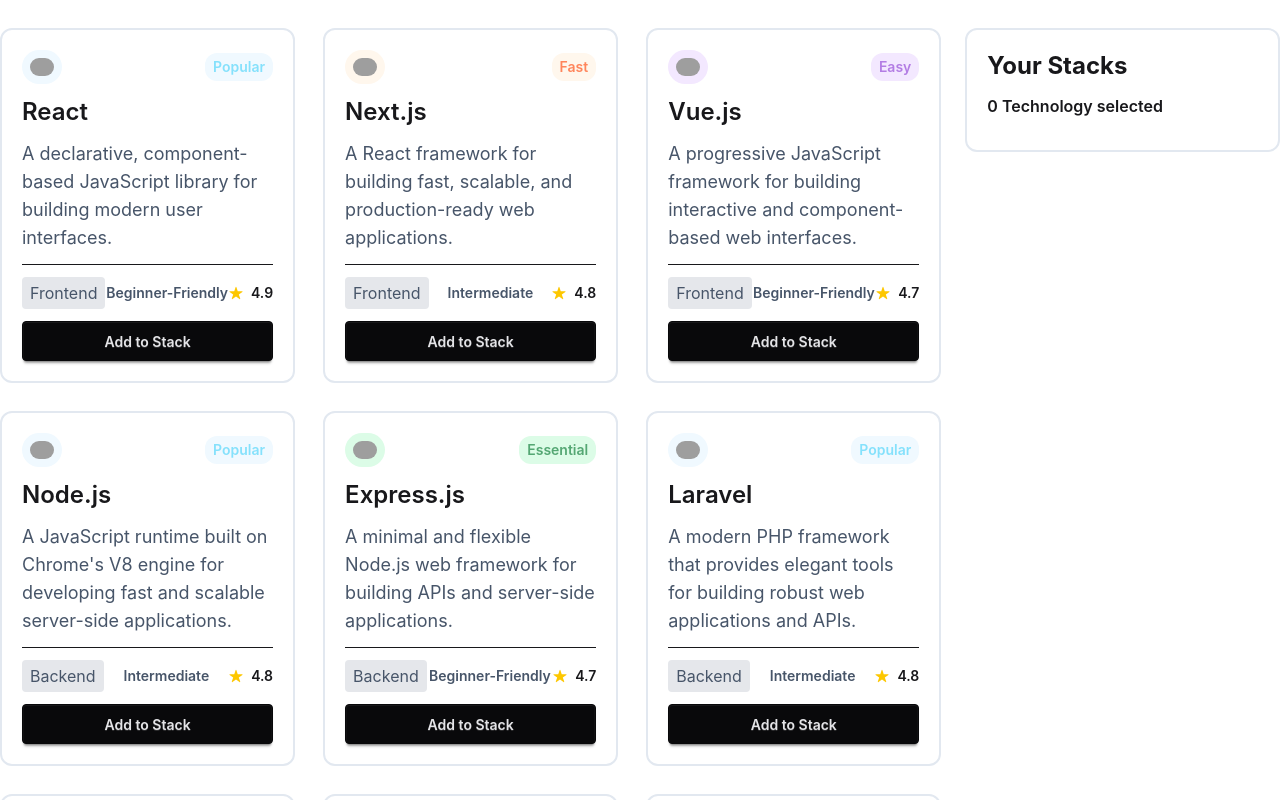
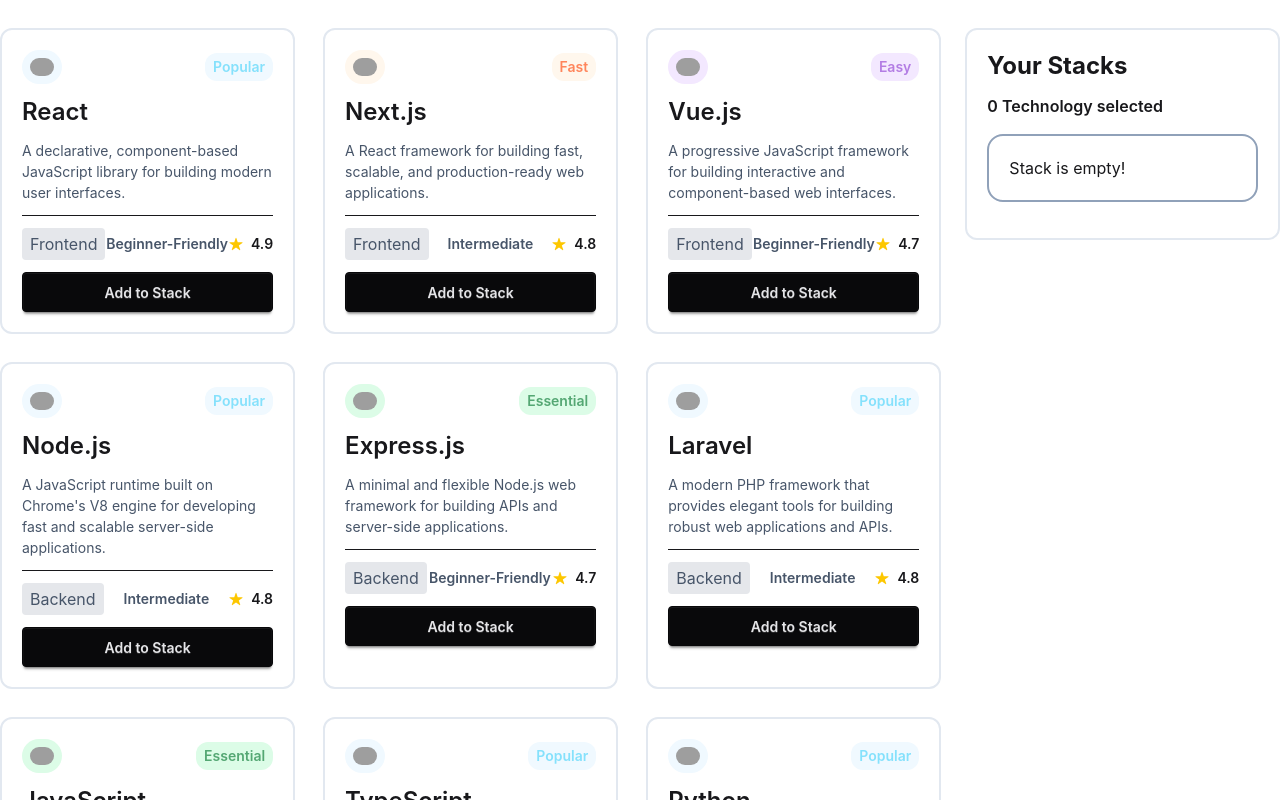
Before and after one commit to Maha-bub/DevStack-A5, a React (Vite) app: page / in a window 1280 px wide. Shown: the part 780-1580 px from the top of the page. Built offline with nearby package versions, Linux system fonts and the light colour scheme; grey boxes are pictures that could not be loaded.

Commit message:
update styles

```diff
--- a/src/Components/DevStacks/DevStack/DevStackCard.tsx
+++ b/src/Components/DevStacks/DevStack/DevStackCard.tsx
@@ -4,7 +4,7 @@
 
 interface stackProps {
     stackProps: DataType,
-    handleSelectedCards: (card: DataType)=>void;
+    handleSelectedCards: (card: DataType) => void;
 }
 
 const badgeStyles = {
@@ -45,10 +45,10 @@
 
             </div>
             <h2 className="text-2xl font-semibold">{techStack.name}</h2>
-            <p className="text-lg text-[#475569]">{techStack.description}</p>
+            <p className="text-[14px] text-[#475569]">{techStack.description}</p>
             <hr />
             <div className="flex justify-between items-center">
-                <h3 className="bg-gray-200 px-2 py-1 rounded text-[#475569]">{techStack.category}</h3>
+                <h3 className="bg-gray-200 px-2 py-1 rounded-sm text-[#475569]">{techStack.category}</h3>
                 <h3 className=" text-[#475569] text-sm font-semibold">{techStack.difficulty}</h3>
                 <div className="flex items-center gap-2 text-sm font-semibold">
                     <IoStar className=" text-yellow-400" />{techStack.rating}
--- a/src/Components/DevStacks/DevStacks.tsx
+++ b/src/Components/DevStacks/DevStacks.tsx
@@ -32,12 +32,12 @@
 
     }
     const handleRemoveCardAll = (card: DataType) => {
-        toast.error(`Your Stacks Empty!`)
 
         {
             selectedCards.length === 0 ? setselectedCards(newSelectedCard) : setselectedCards([]);
         }
-        toast.success(`${player.playerName} purchased successfully done!`)
+        toast.error(`Your Stacks Empty!`)
+
     }
 
     return (
@@ -64,6 +64,8 @@
                 <div className="sm:mx-auto md:w-3/12 border-2 mt-16 p-5 border-slate-200 rounded-xl space-y-3">
                     <h2 className="text-2xl font-bold ">Your Stacks</h2>
                     <p className="text-[16px] font-semibold">{selectedCards.length} Technology selected</p>
+                    {
+                        selectedCards.length === 0 ? <div className="border-2 rounded-2xl my-4 border-slate-400 p-5">Stack is empty!</div> :
                             <div>
                                 {
                                     selectedCards.map(card => {
@@ -74,7 +76,7 @@
 
                                                 <div className="flex gap-4 my-4 border-2 justify-between mx-auto  border-slate-200 rounded-xl px-4 py-2">
                                                     <div className="flex gap-4">
-                                                <img className={`w-[30px] rounded-full `} src={card.icon} alt="" />
+                                                        <img className={`w-[30px] rounded-xl `} src={card.icon} alt="" />
                                                         <div className="space-y-1">
                                                             <h2 className="text-[16px] font-bold">{card.name}</h2>
                                                             <p className=" text-[#475569] text-sm font-semibold                                                               ko9"> {card.difficulty}</p>
@@ -91,10 +93,11 @@
                                 }
                                 <button
                                     onClick={() => { handleRemoveCardAll() }}
-                            className={`btn btn-neutral w-full ${selectedCards.length === 0 ? 'hidden' : ''} `}
+                                    className={`btn bg-pink-100 outline w-full text-red-500 ${selectedCards.length === 0 ? 'hidden' : ''} `}
 
                                 >Remove All</button>
                             </div>
+                    }
 
 
                 </div>
```
Lines whose indentation alone changed are shown as unchanged.
